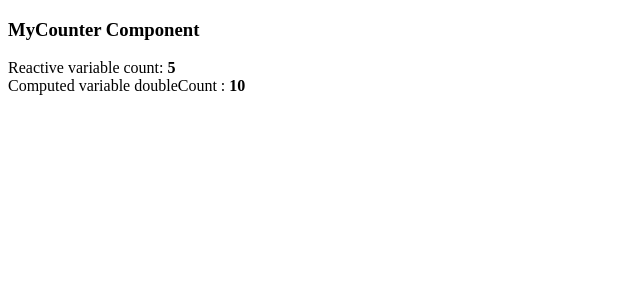
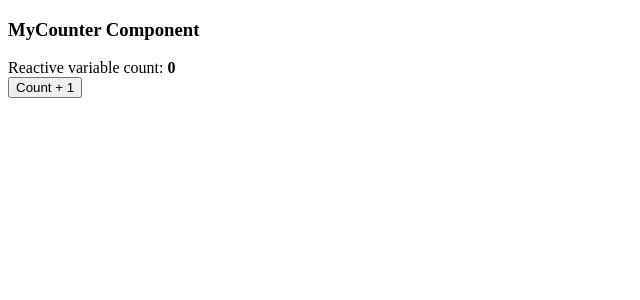
Before and after one commit to IrsyadHalimi/vueapp, a Vue app: page / in a window 1280 px wide. Shown: the top 300 px of the page, without its empty margins (0-640 px from the left). Built offline with nearby package versions, Linux system fonts and the light colour scheme.

Commit message:
use customRef

```diff
--- a/src/components/MyCounter.vue
+++ b/src/components/MyCounter.vue
@@ -1,38 +1,32 @@
 <script setup>
-import { ref, computed, onMounted, onUnmounted } from "vue";
+import { customRef } from "vue";
 
-let timer;
-
-const count = ref(0);
-
-const doubleCount = computed(() => count.value * 2);
-
-const increment = () => {
-  count.value++;
-};
-
-const start = () => {
-  timer = setInterval(function() {
-    increment();
-  }, 1000);
-};
-
-const stop = () => {
-  clearInterval(timer);
-};
-
-onMounted(() => {
-  start();
+const count = customRef((track, trigger) => {
+  let value = 0;
+  return {
+    get() {
+      track();
+      console.log("get value =", value);
+      return value;
+    },
+    set(newValue) {
+      value = newValue;
+      trigger();
+      console.log("set value =", value);
+    }
+  };
 });
 
-onUnmounted(() => {
-  stop();
-});
+function increment() {
+  console.log("before increment value");
+  count.value += 1;
+  console.log("after increment value");
+}
 
 </script>
 <template>
   <h3>MyCounter Component</h3>
   Reactive variable count: <b>{{ count }}</b>
   <br />
-  Computed variable doubleCount : <b>{{ doubleCount }}</b>
+  <button @click="increment">Count + 1</button>
 </template>
```
